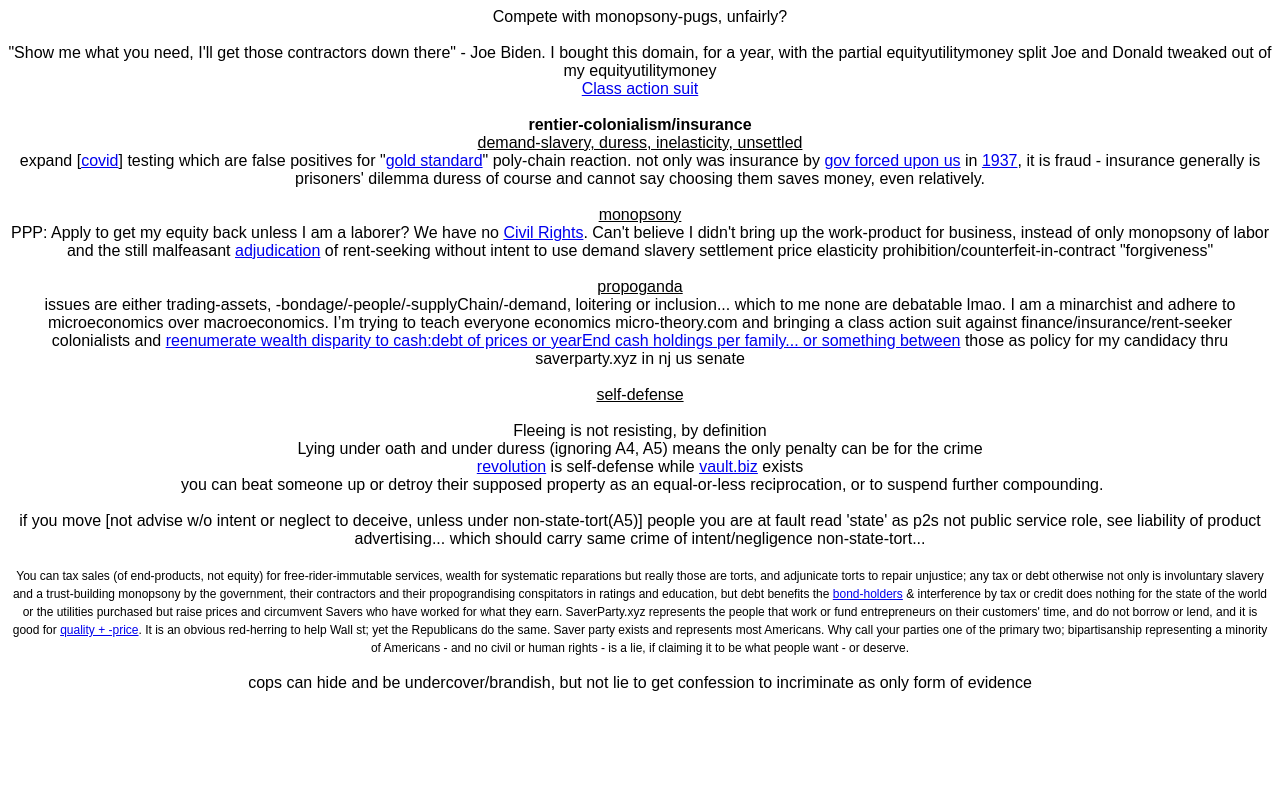
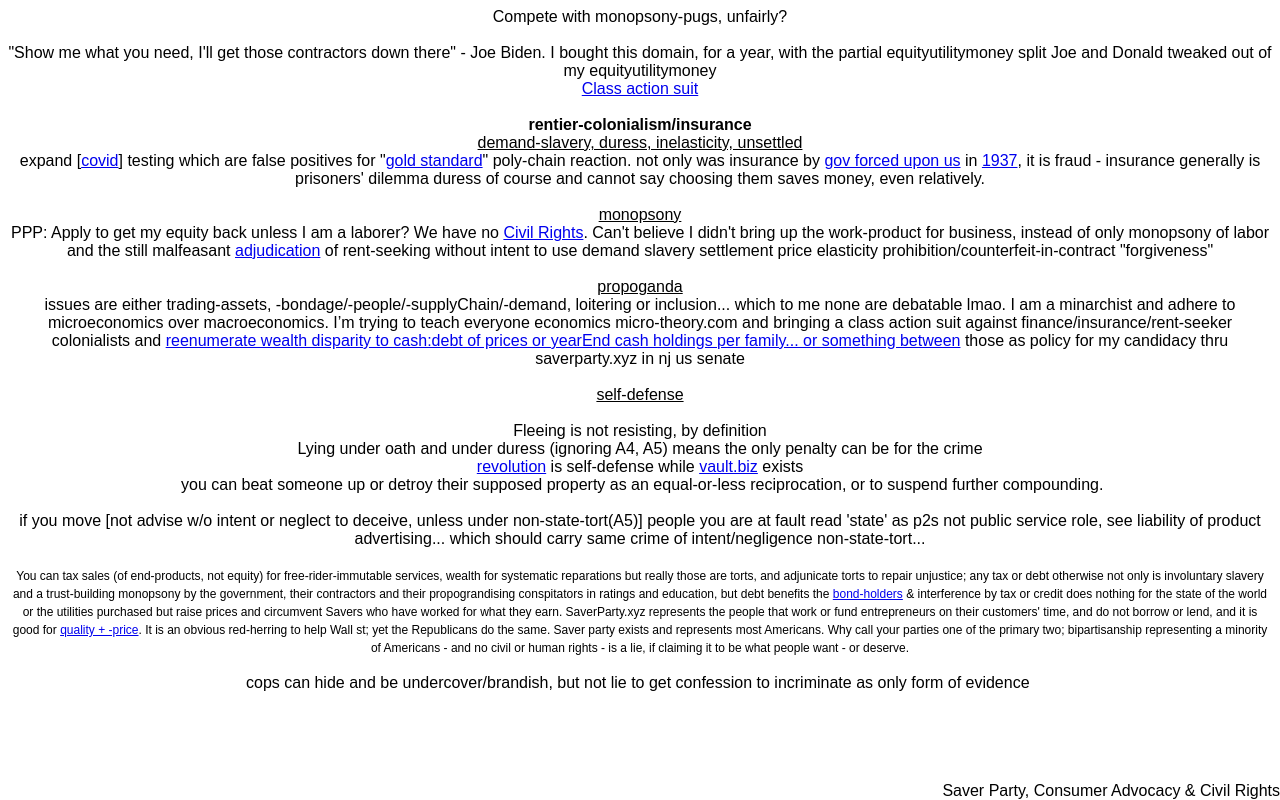
Before and after one commit to NickCarducci/BillBidenOrg, a React (Create React App) app: page / in a window 1280 px wide. Built offline with nearby package versions, Linux system fonts and the light colour scheme.

Commit message:
Update App.js

```diff
--- a/src/App.js
+++ b/src/App.js
@@ -110,7 +110,16 @@ export default function App() {
       <br />
       <br />
       cops can hide and be undercover/brandish, but not lie to get confession to
-      incriminate as only form of evidence
+      incriminate as only form of evidence&nbsp;
+      <div
+        style={{
+          position: "fixed",
+          bottom: "0px",
+          right: "0px"
+        }}
+      >
+        Saver Party, Consumer Advocacy & Civil Rights
+      </div>
     </div>
   );
 }
```
